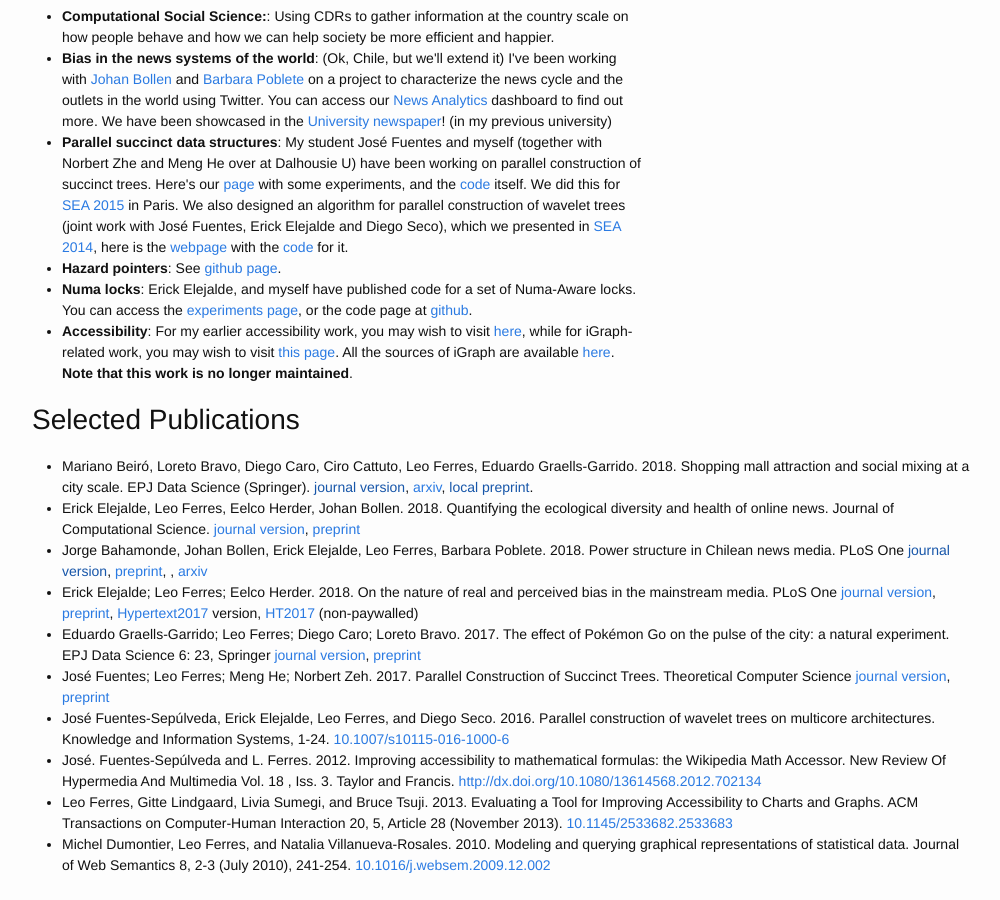
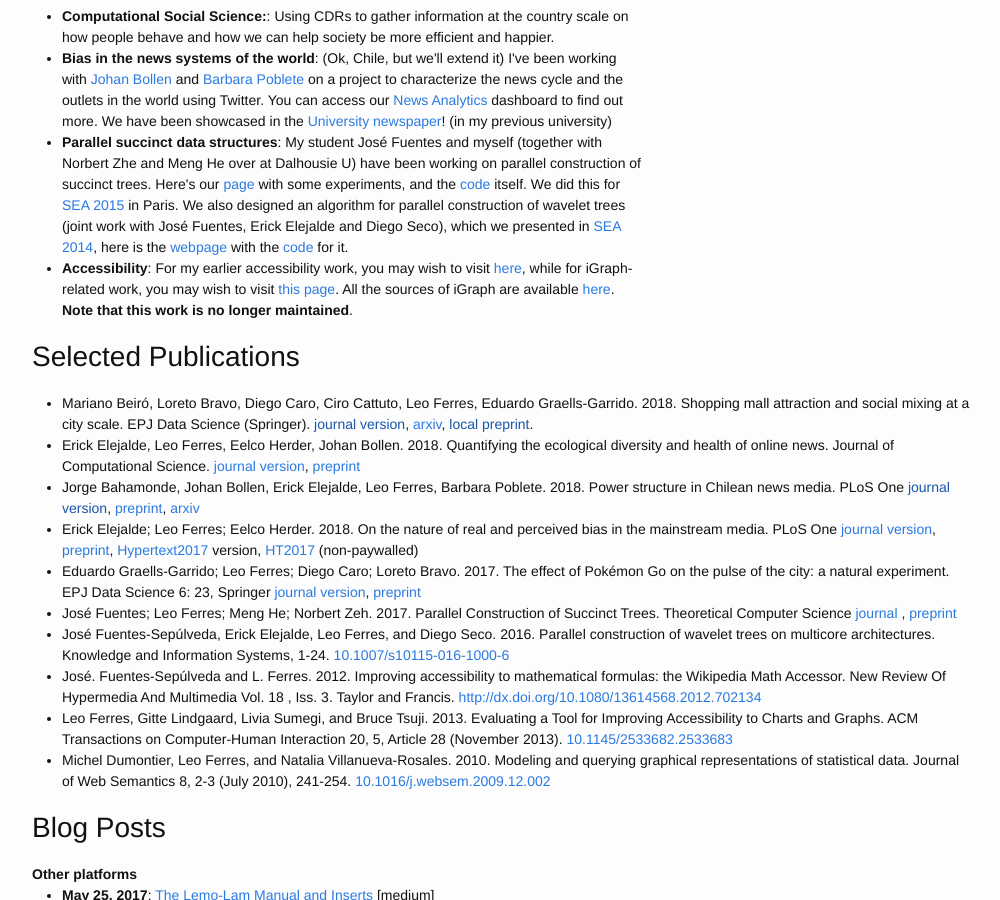
Before and after one commit to leoferres/leoferres.github.io, a Jekyll site: the page built from index.html, in a window 1280 px wide and 900 px high, scrolled down 425 px. Shown: the whole window, without its empty margins (138-1138 px from the left). Built offline with Jekyll 4.4.1, drawn with Linux system fonts in a browser that asks for light colours; comment, search, counter and statistics services are not loaded.

Commit message:
fixed typos and small changes

```diff
--- a/index.html
+++ b/index.html
@@ -73,16 +73,6 @@
 	    with
 	    the <a href="https://github.com/jfuentess/waveletree">code</a>
 	    for it.</li>
-
-	  <li><b>Hazard pointers</b>: See
-	     <a href="https://github.com/azu-labs/Hazard-Pointers">github
-	    page</a>.</li>
-	  <li><b>Numa locks</b>: Erick Elejalde, and myself have
-	    published code for a set of Numa-Aware locks. You can
-	    access the
-	    <a href="http://azu-labs.com/numa_locks/">experiments
-	    page</a>, or the code page
-	    at <a href="https://github.com/azu-labs/rw-numa-locks/">github</a>.</li>
 	  <li><b>Accessibility</b>: For my earlier accessibility work, you
 	may wish to
 	visit <a href="http://www.inf.udec.cl/~leo/previous_life.html">here</a>,
@@ -110,7 +100,7 @@
     </li>
     <li>
       Jorge Bahamonde, Johan Bollen, Erick Elejalde, Leo Ferres, Barbara Poblete. 2018. Power structure in Chilean news media. PLoS One <a href="">journal
-       version</a>, <a href="http://leoferres.info/pubs/PowStr.pdf">preprint</a>, </a>, <a href="https://arxiv.org/abs/1710.06347">arxiv</a>
+       version</a>, <a href="http://leoferres.info/pubs/PowStr.pdf">preprint</a>, <a href="https://arxiv.org/abs/1710.06347">arxiv</a>
     </li>
     <li>
        Erick Elejalde; Leo Ferres; Eelco Herder. 2018. On the nature of real and perceived bias in the mainstream media. PLoS One <a href="http://journals.plos.org/plosone/article?id=10.1371/journal.pone.0193765">journal
@@ -126,7 +116,7 @@
        José Fuentes; Leo Ferres; Meng He; Norbert Zeh. 2017. Parallel
        Construction of Succinct Trees. Theoretical Computer
        Science <a href="https://doi.org/10.1016/j.tcs.2017.07.025">journal
-       version</a>, <a href="http://leoferres.info/pubs/TCS-parST.pdf">preprint</a>
+       </a>, <a href="http://leoferres.info/pubs/TCS-parST.pdf">preprint</a>
     </li>
     <li>
       José Fuentes-Sepúlveda, Erick Elejalde, Leo Ferres, and Diego
```
